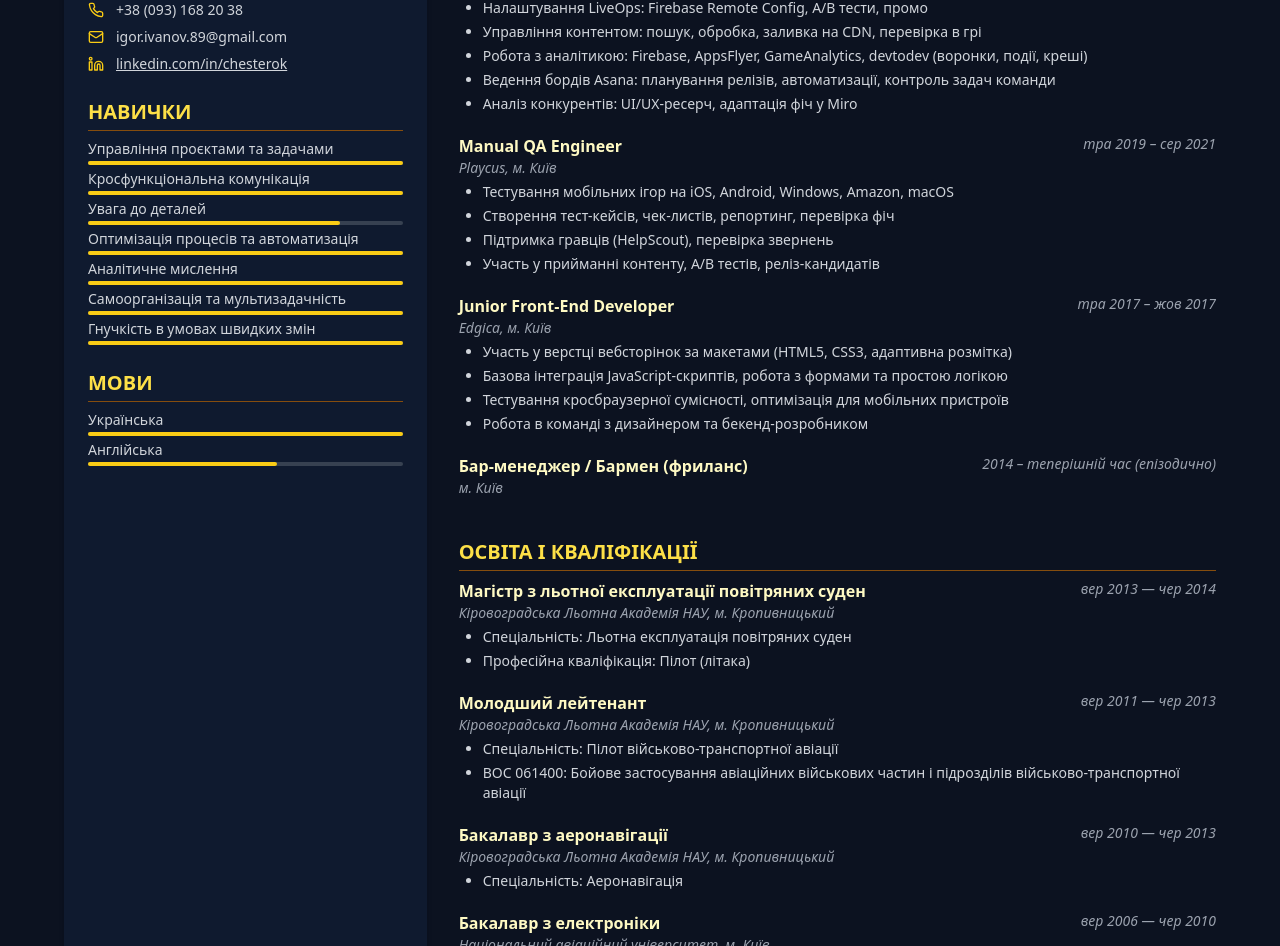
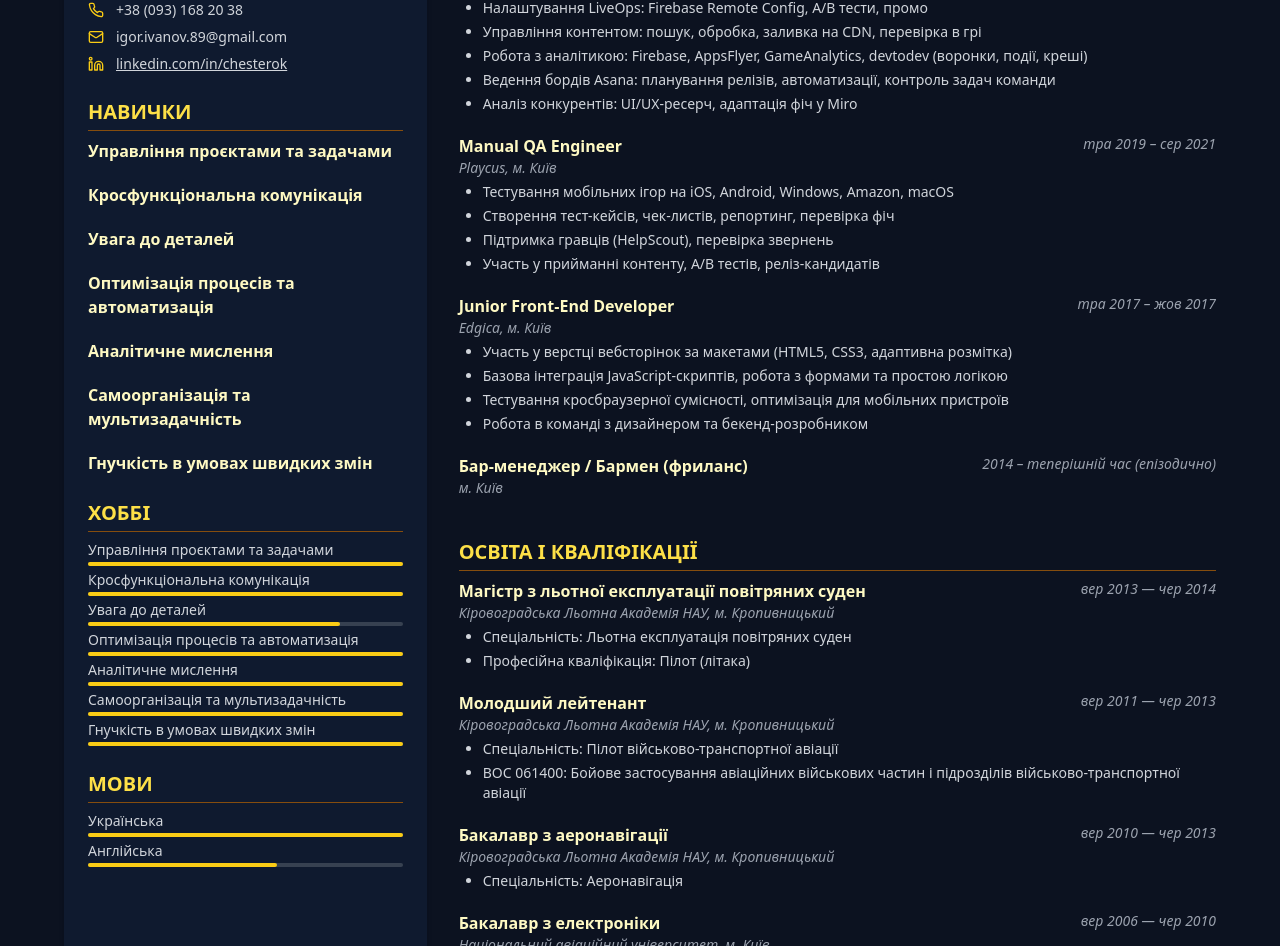
Before and after one commit to OKchesterOK/cv-landing, a React (Vite) app: page / in a window 1280 px wide. Shown: the part 480-1426 px from the top of the page. Built offline with nearby package versions, Linux system fonts and the light colour scheme.

Commit message:
Update App.jsx

```diff
--- a/src/App.jsx
+++ b/src/App.jsx
@@ -17,6 +17,16 @@ export default function App() {
           </Section>
 
           <Section title="НАВИЧКИ">
+            <ListItem title="Управління проєктами та задачами" />
+            <ListItem title="Кросфункціональна комунікація" />
+            <ListItem title="Увага до деталей" />
+            <ListItem title="Оптимізація процесів та автоматизація" />
+            <ListItem title="Аналітичне мислення" />
+            <ListItem title="Самоорганізація та мультизадачність" />
+            <ListItem title="Гнучкість в умовах швидких змін" />
+          </Section>
+
+          <Section title="ХОББІ">
             <Skill label="Управління проєктами та задачами" />
             <Skill label="Кросфункціональна комунікація" />
             <Skill label="Увага до деталей" level={4} />
```
